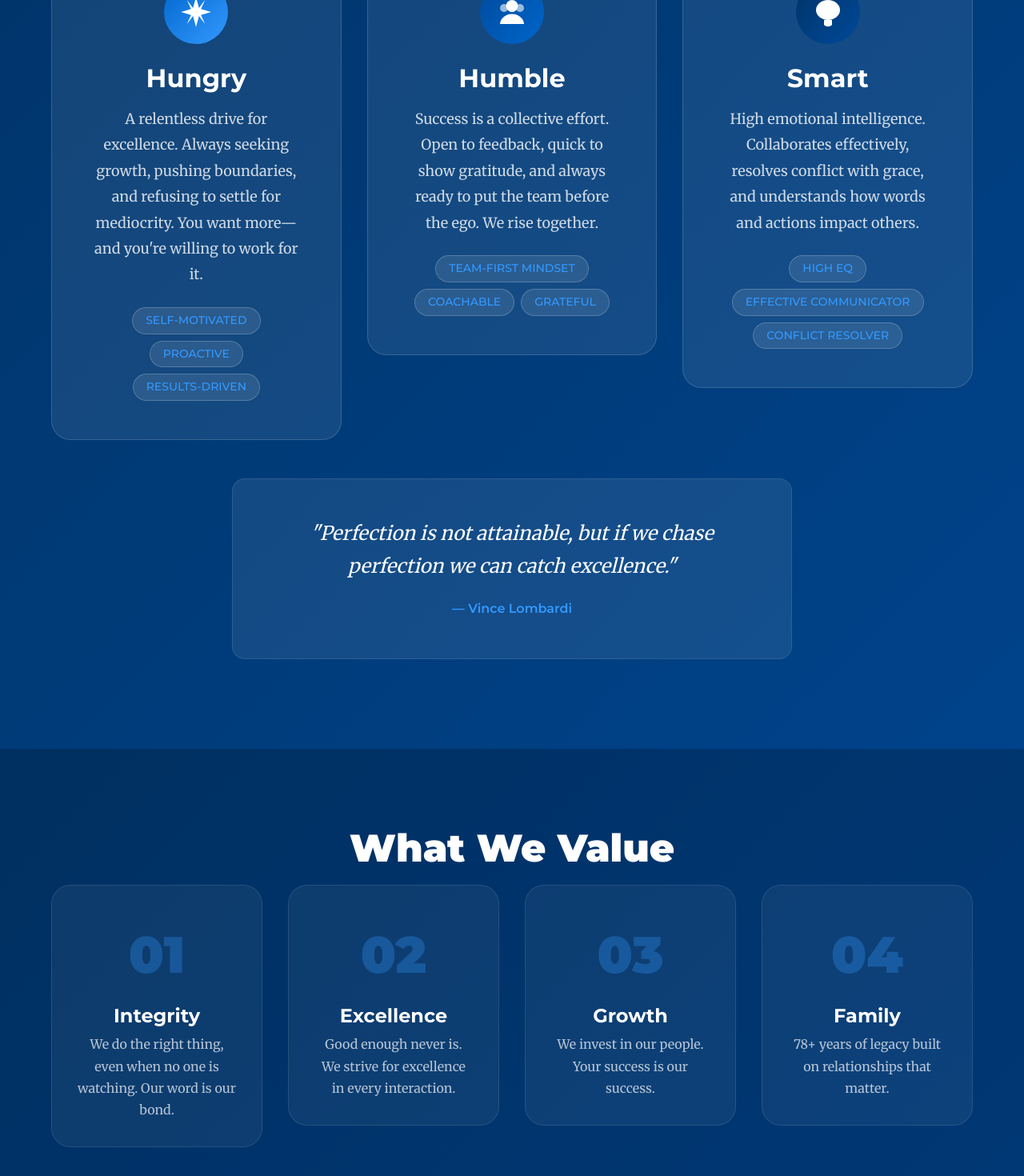
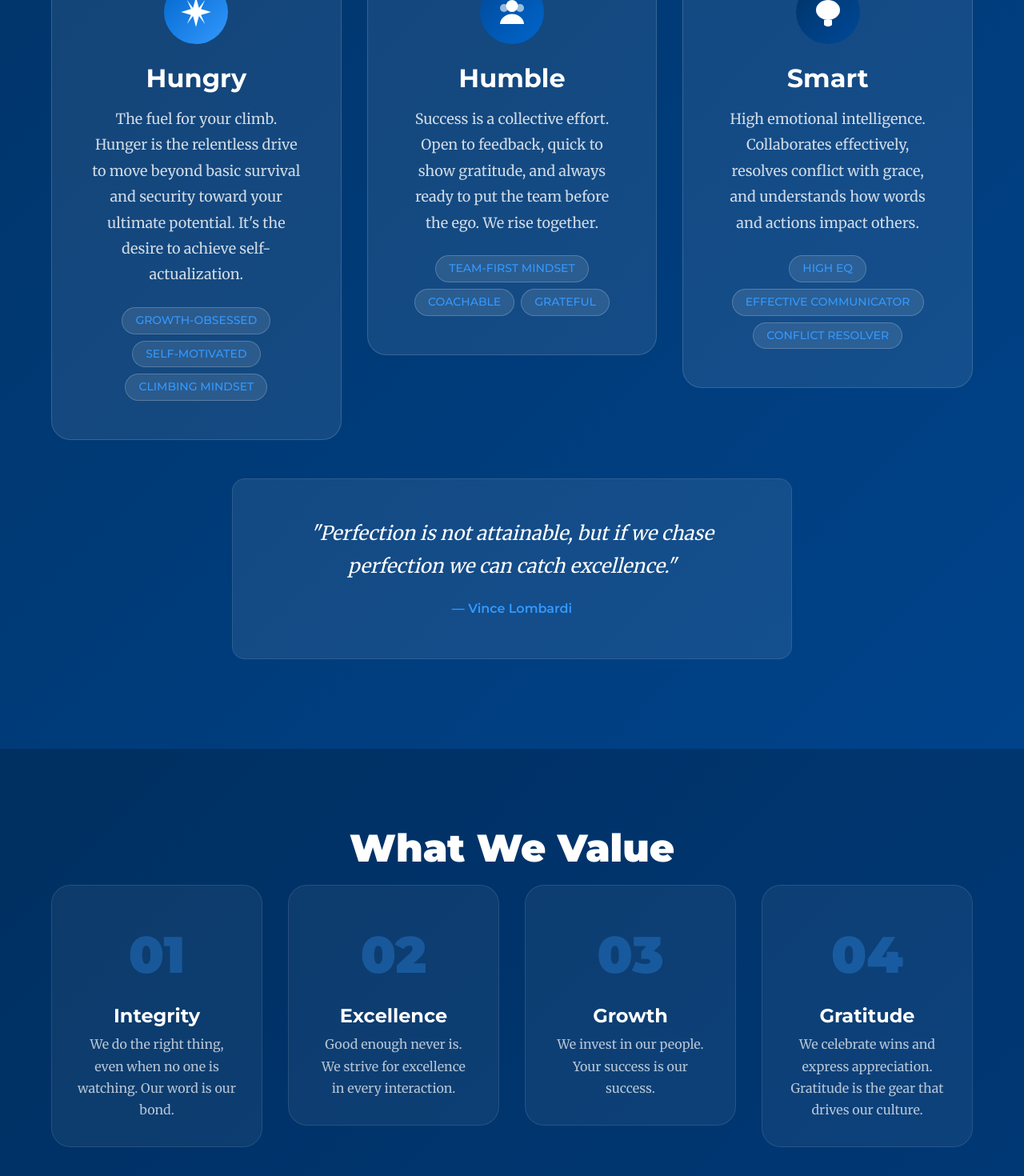
Before and after one commit to bshea-1/sales_site, a Next.js app: page /ideal-player in a window 1280 px wide. Shown: the part 380-1850 px from the top of the page at 80% size. Built offline with nearby package versions, Linux system fonts and the light colour scheme.

Commit message:
docs: replace family with gratitude in values section

```diff
--- a/src/app/ideal-player/page.tsx
+++ b/src/app/ideal-player/page.tsx
@@ -14,7 +14,7 @@ export default function IdealPlayerPage() {
                 <header className="page-header">
                     <AnimatedSection>
                         <h1 className="page-title">The Ideal Team Player</h1>
-                        <p className="page-subtitle">We seek those who embody three essential virtues</p>
+                        <p className="page-subtitle">The tools you need to climb Maslow&apos;s Hierarchy of Needs</p>
                     </AnimatedSection>
                 </header>
 
@@ -28,13 +28,13 @@ export default function IdealPlayerPage() {
                             </div>
                             <h3 className="card-title">Hungry</h3>
                             <p className="card-description">
-                                A relentless drive for excellence. Always seeking growth, pushing boundaries,
-                                and refusing to settle for mediocrity. You want more—and you&apos;re willing to work for it.
+                                The fuel for your climb. Hunger is the relentless drive to move beyond basic survival
+                                and security toward your ultimate potential. It&apos;s the desire to achieve self-actualization.
                             </p>
                             <ul className="card-traits">
+                                <li>Growth-obsessed</li>
                                 <li>Self-motivated</li>
-                                <li>Proactive</li>
-                                <li>Results-driven</li>
+                                <li>Climbing mindset</li>
                             </ul>
                         </article>
                     </AnimatedSection>
@@ -123,8 +123,8 @@ export default function IdealPlayerPage() {
                         <AnimatedSection delay={400}>
                             <div className="value-item">
                                 <span className="value-number">04</span>
-                                <h3>Family</h3>
-                                <p>78+ years of legacy built on relationships that matter.</p>
+                                <h3>Gratitude</h3>
+                                <p>We celebrate wins and express appreciation. Gratitude is the gear that drives our culture.</p>
                             </div>
                         </AnimatedSection>
                     </div>
```
